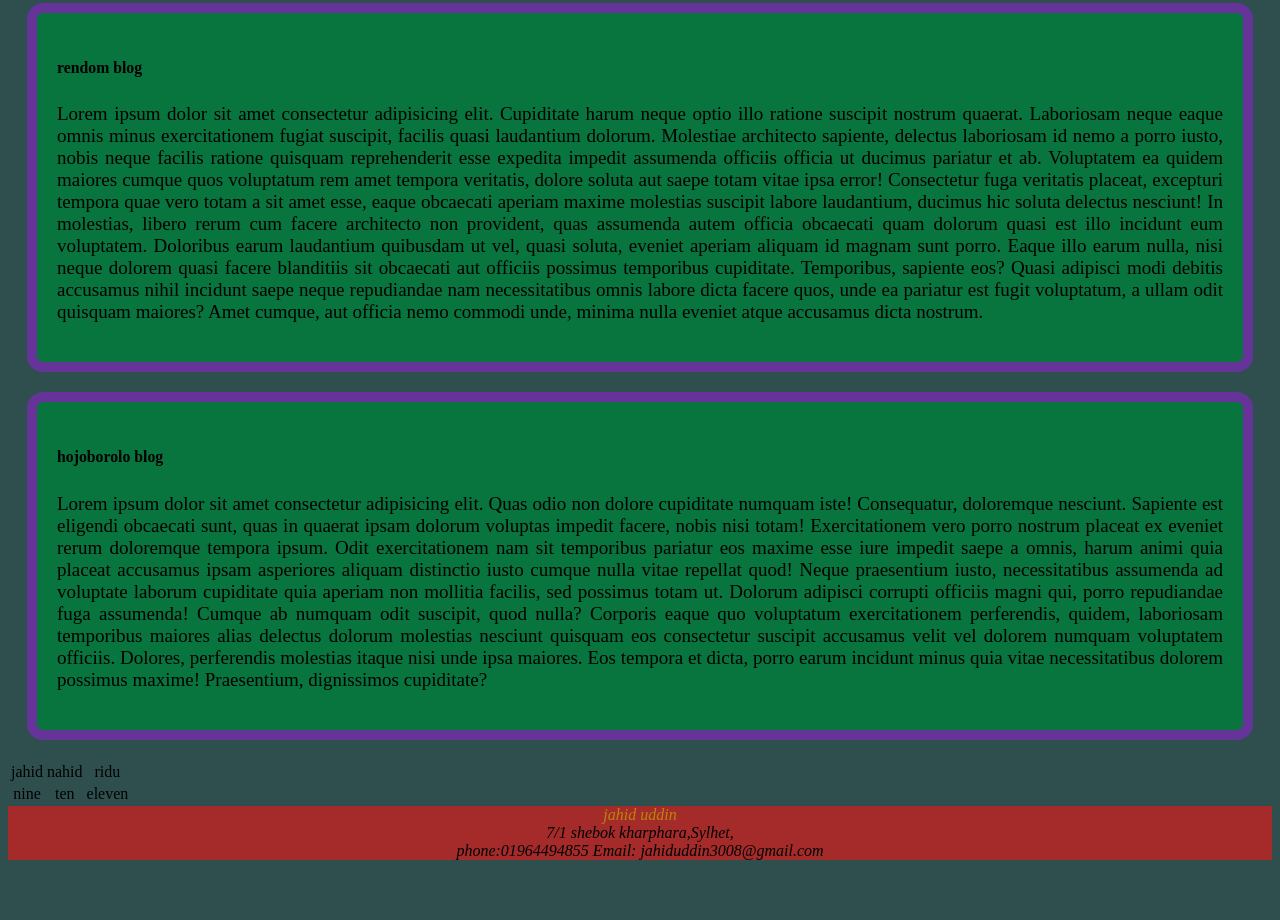
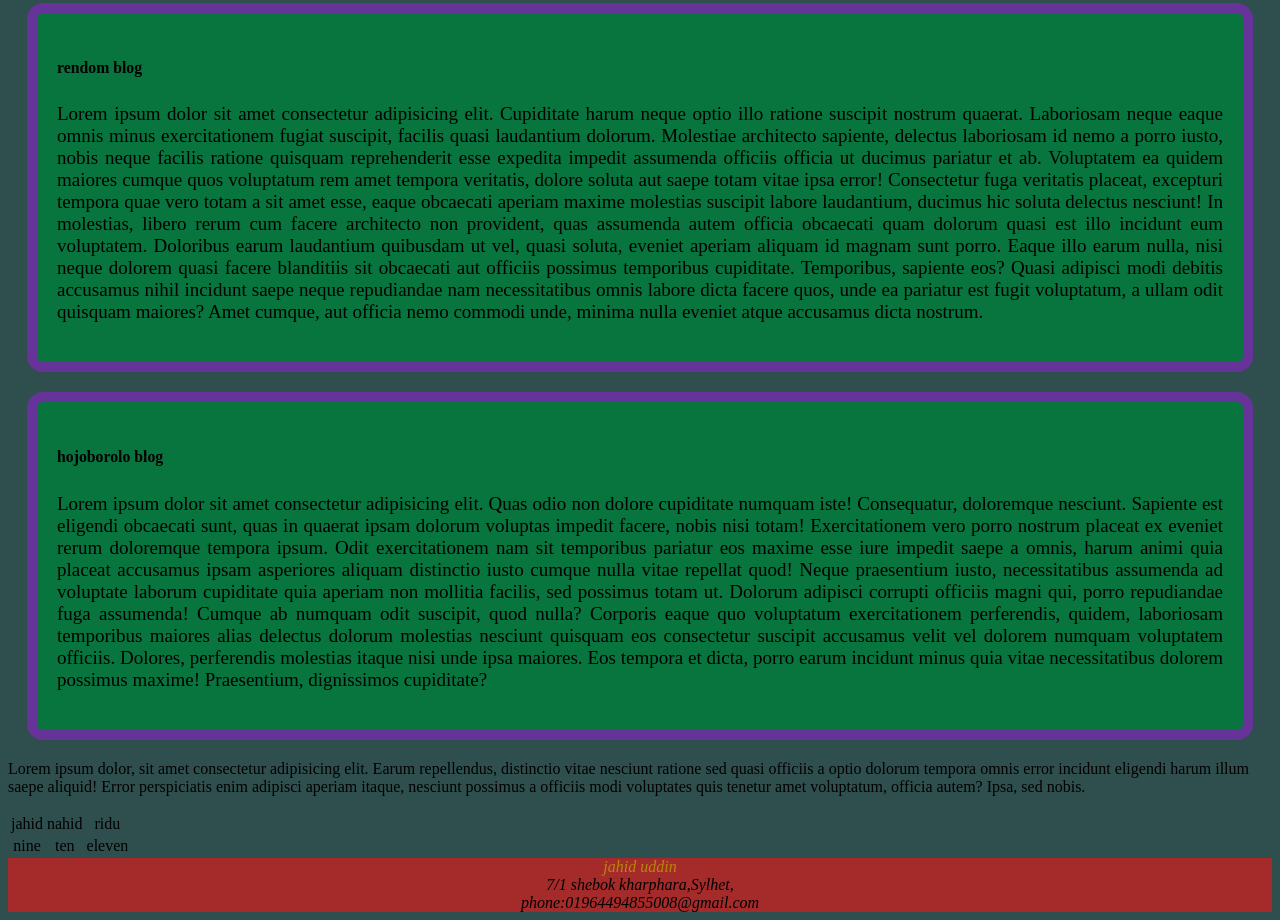
Before and after one commit to jahiduddin1/first-repo, a plain HTML site: page index.html in a window 1280 px wide. Shown: the part 1645-2565 px from the top of the page. Before the commit the page ends 2513 px from the top, so only its background shows below. Drawn offline with Linux system fonts and the light colour scheme.

Commit message:
new-pragraph

```diff
--- a/index.html
+++ b/index.html
@@ -101,14 +101,15 @@
       <td>ten</td>
       <td>eleven</td>
     </tr>
-
+    <p>
+        Lorem ipsum dolor, sit amet consectetur adipisicing elit. Earum repellendus, distinctio vitae nesciunt ratione sed quasi officiis a optio dolorum tempora omnis error incidunt eligendi harum illum saepe aliquid! Error perspiciatis enim adipisci aperiam itaque, nesciunt possimus a officiis modi voluptates quis tenetur amet voluptatum, officia autem? Ipsa, sed nobis.
+    </p>
   </table>
   <footer>
       <address>
          <span class="name-color" >jahid uddin</span>  <br>
           7/1 shebok kharphara,Sylhet,<br>
-          phone:01964494855
-          Email: jahiduddin3008@gmail.com
+          phone:01964494855008@gmail.com
       </address>
 
   </footer>
```
